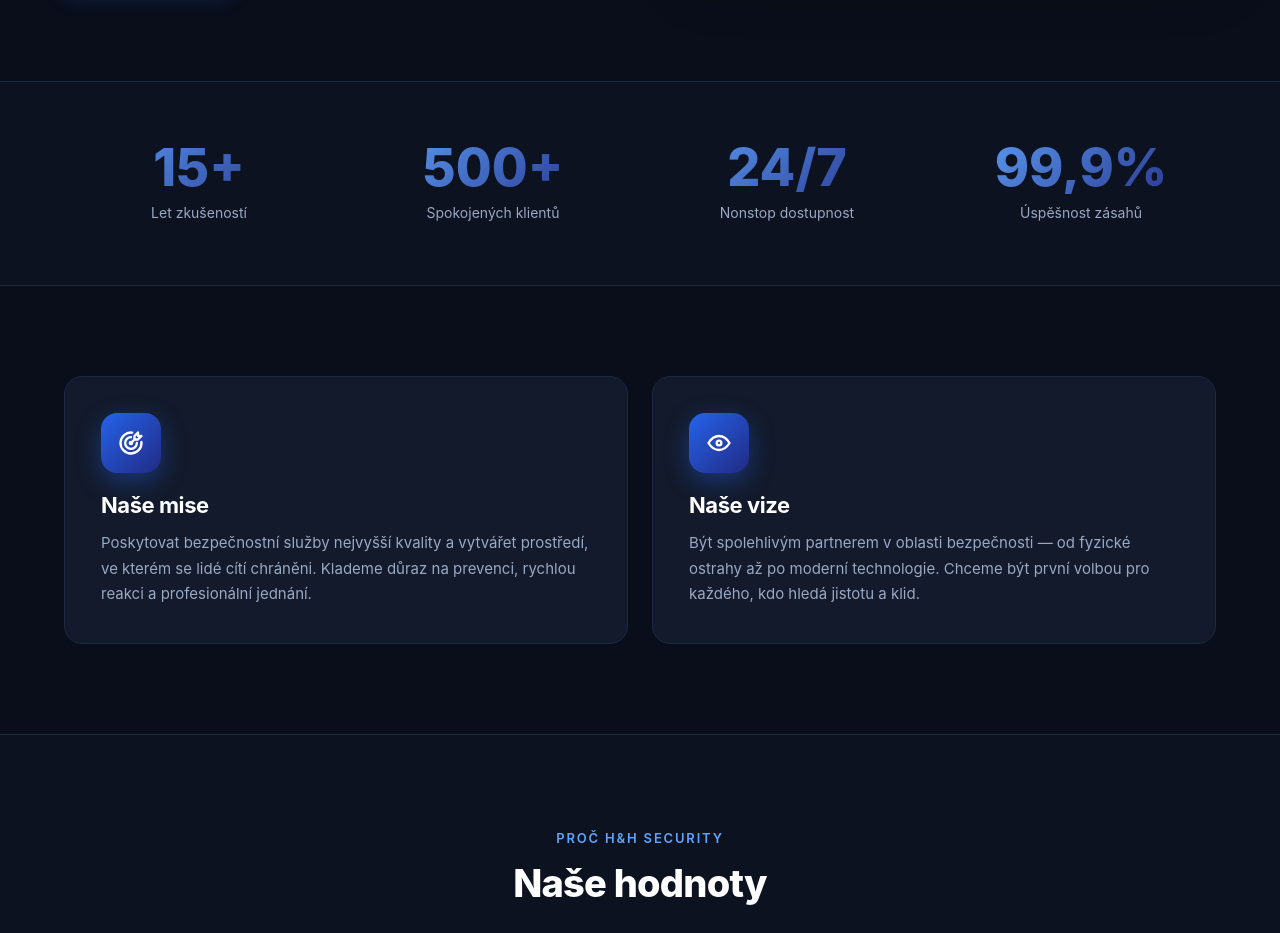
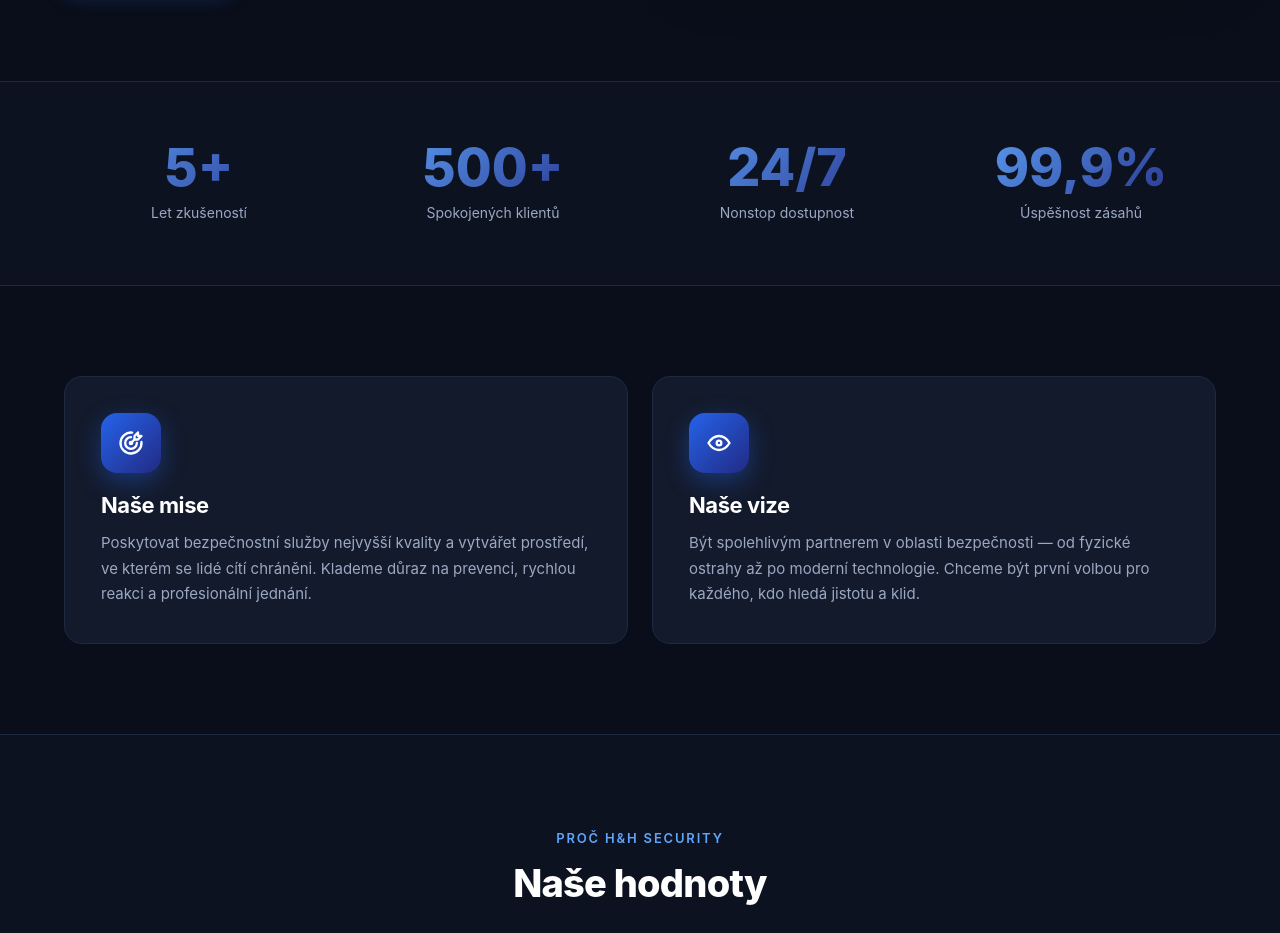
Before and after one commit to Matuchovic/hhsecurity-web-app, a Next.js app: page /o-nas in a window 1280 px wide. Shown: the part 980-1913 px from the top of the page. Built offline with nearby package versions, Linux system fonts and the light colour scheme.

Commit message:
Změna: 15+ let na 5+ let na trhu (všechna místa)

```diff
--- a/src/app/reference/page.tsx
+++ b/src/app/reference/page.tsx
@@ -39,7 +39,7 @@ const REFERENCE = [
 const STATY = [
   { cislo: "500+", popis: "Spokojených klientů" },
   { cislo: "1000+", popis: "Úspěšných akcí" },
-  { cislo: "15+", popis: "Let na trhu" },
+  { cislo: "5+", popis: "Let na trhu" },
   { cislo: "24/7", popis: "Nonstop dostupnost" },
 ];
 
--- a/src/components/Hero.tsx
+++ b/src/components/Hero.tsx
@@ -7,7 +7,7 @@ import "./hero.css";
 
 const STATY = [
   { ikona: IconClock24, cislo: "24/7", popis: "Nonstop dohled" },
-  { ikona: IconAward, cislo: "15+ let", popis: "Zkušeností" },
+  { ikona: IconAward, cislo: "5+ let", popis: "Zkušeností" },
   { ikona: IconShieldCheck, cislo: "500+", popis: "Spokojených klientů" },
   { ikona: IconTargetArrow, cislo: "99,9%", popis: "Úspěšnost zásahů" },
 ];
--- a/src/components/Statistiky.tsx
+++ b/src/components/Statistiky.tsx
@@ -6,7 +6,7 @@ import Cislo from "./Cislo";
 import "./statistiky.css";
 
 const STATY = [
-  { ikona: IconAward, cislo: "15+", popis: "Let zkušeností" },
+  { ikona: IconAward, cislo: "5+", popis: "Let zkušeností" },
   { ikona: IconUsers, cislo: "500+", popis: "Spokojených klientů" },
   { ikona: IconClock24, cislo: "24/7", popis: "Nonstop služba" },
   { ikona: IconTargetArrow, cislo: "99,9%", popis: "Úspěšnost zásahů" },
--- a/src/data/sluzby.ts
+++ b/src/data/sluzby.ts
@@ -90,7 +90,7 @@ export const SLUZBY: Sluzba[] = [
 
 // Statistiky firmy
 export const STATY_FIRMA = [
-  { cislo: "15+", popis: "Let zkušeností" },
+  { cislo: "5+", popis: "Let zkušeností" },
   { cislo: "500+", popis: "Spokojených klientů" },
   { cislo: "24/7", popis: "Nonstop dostupnost" },
   { cislo: "99,9%", popis: "Úspěšnost zásahů" },
```
